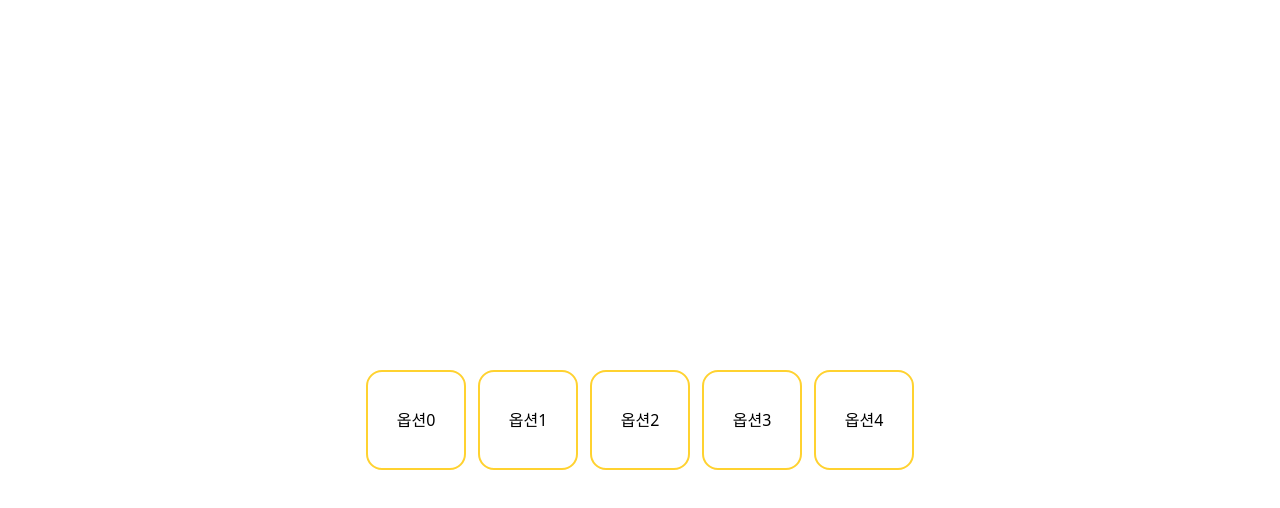
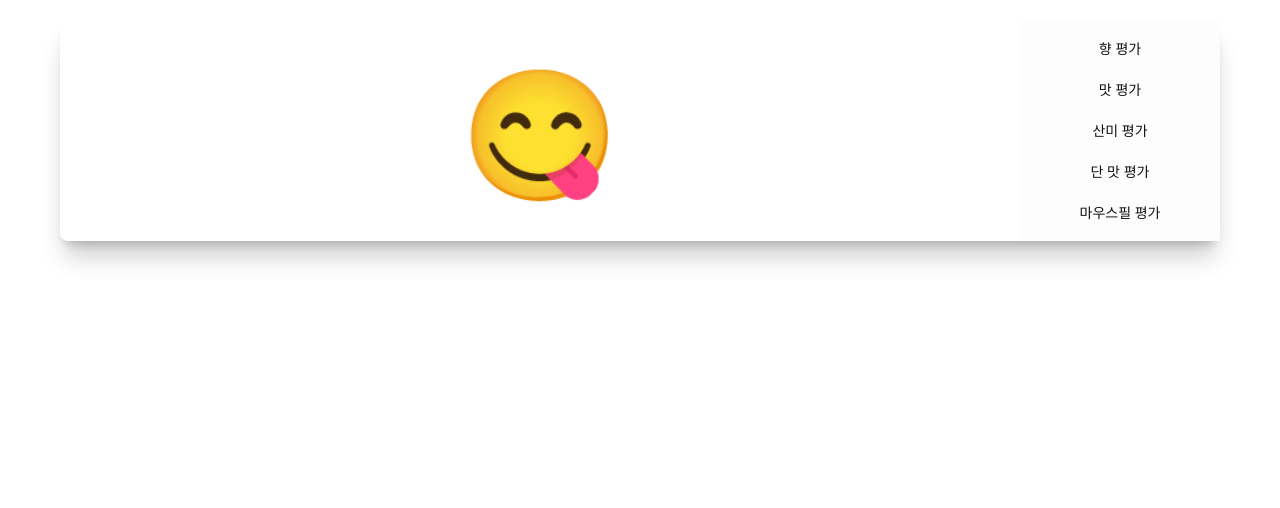
Before and after one commit to wldnjs990/Only_Cup-playground, a React (Vite) app: page / in a window 1280 px wide. Shown: the top 508 px of the page. Built offline with nearby package versions, Linux system fonts and the light colour scheme; what @react-pdf/renderer would draw is missing.

Commit message:
일단 세이브

```diff
--- a/src/pages/form-test/index.tsx
+++ b/src/pages/form-test/index.tsx
@@ -1,61 +1,134 @@
-import clsx from 'clsx';
+'use client';
+
+import { AnimatePresence } from 'motion/react';
 import * as motion from 'motion/react-client';
-import { useState } from 'react';
+import { useEffect, useState } from 'react';
 import { twMerge } from 'tailwind-merge';
+import { FORM_SCHEMA_MOCK } from '../../constants/form_schema_mock';
+import type { EvaluationRootSchema } from '../../hooks/useFormResult';
 
 export default function FormTest() {
-  const arr = Array(5).fill(0);
-  const [boxSelected, setBoxSelected] = useState<number | 'all'>('all');
+  useEffect(() => {
+    const tabs:string[] = FORM_SCHEMA_MOCK.evaluation_schemas.forEach((schema) => {
+      return schema.title;
+    });
+    setSelectedTab(()=>tabs)
+  }, []);
+  const [selectedTab, setSelectedTab] = useState<string>(tabs);
+
+  const tabsStyles = 'flex flex-col';
+  const [test, setTest] = useState<EvaluationRootSchema>(FORM_SCHEMA_MOCK);
+
   return (
-    <div className="flex h-screen w-full flex-col items-center justify-center gap-10">
-      <div className="flex gap-3">
-        {arr.map((_, idx) => {
-          return (
-            <Box
-              key={idx}
-              title={'옵션' + idx}
-              idx={idx}
-              boxSelected={boxSelected}
-              setBoxSelected={setBoxSelected}
-            />
-          );
-        })}
-      </div>
+    <div className="flex h-full w-full flex-row-reverse rounded-lg bg-white shadow-xl/20">
+      <nav className="bg-[#fdfdfd] px-5 py-2">
+        <ul className={twMerge(tabsStyles, 'w-40')}>
+          {test.evaluation_schemas.map((item) => (
+            <motion.li
+              key={item.id}
+              initial={false}
+              animate={{
+                backgroundColor: item === selectedTab ? '#eee' : '#eee0',
+              }}
+              style={tab}
+              onClick={() => setSelectedTab(item)}
+            >
+              {item.title}
+              {item === selectedTab ? (
+                <motion.div style={underline} layoutId="underline" id="underline" />
+              ) : null}
+            </motion.li>
+          ))}
+        </ul>
+      </nav>
+      <main style={iconContainer}>
+        <AnimatePresence mode="wait">
+          <motion.div
+            key={selectedTab ? selectedTab.label : 'empty'}
+            initial={{ y: 10, opacity: 0 }}
+            animate={{ y: 0, opacity: 1 }}
+            exit={{ y: -10, opacity: 0 }}
+            transition={{ duration: 0.2 }}
+            style={icon}
+          >
+            {selectedTab ? selectedTab.icon : '😋'}
+          </motion.div>
+        </AnimatePresence>
+      </main>
     </div>
   );
 }
 
-function Box({
-  title,
-  idx,
-  boxSelected,
-  setBoxSelected,
-}: {
-  title: string;
-  idx: number;
-  boxSelected: number | 'all';
-  setBoxSelected: React.Dispatch<React.SetStateAction<number | 'all'>>;
-}) {
-  return (
-    <motion.button
-      className={twMerge(
-        'flex h-25 w-25 items-center justify-center rounded-2xl border-2 border-amber-300',
-        clsx(boxSelected === idx || boxSelected === 'all' ? 'block' : 'hidden'),
-      )}
-      initial={{ backgroundColor: '#ffffff' }}
-      whileHover={{ backgroundColor: '#fbbf24' }}
-      transition={{ duration: 0.3, ease: 'easeInOut' }}
-      onClick={() => setBoxSelected((prev) => (prev === idx ? 'all' : idx))}
-    >
-      {title}
-    </motion.button>
-  );
-}
+/**
+ * ==============   Styles   ================
+ */
+const tabsStyles: React.CSSProperties = {
+  padding: 0,
+  margin: 0,
+  fontWeight: 500,
+  fontSize: 14,
+  display: 'flex',
+  flexDirection: 'column',
+};
+const tabsContainer: React.CSSProperties = {
+  ...tabsStyles,
+  display: 'flex',
+  width: '100%',
+};
 
-// function HideOptions() {
-//   return (
-//     <div>
-//       <motion.button></motion.button>
-//     </div>
-//   );
-// }
+const tab: React.CSSProperties = {
+  ...tabsStyles,
+  borderRadius: 5,
+  borderBottomLeftRadius: 0,
+  borderBottomRightRadius: 0,
+  width: '100%',
+  padding: '10px 15px',
+  position: 'relative',
+  background: 'white',
+  cursor: 'pointer',
+  height: 24,
+  display: 'flex',
+  justifyContent: 'space-between',
+  alignItems: 'center',
+  flex: 1,
+  minWidth: 0,
+  userSelect: 'none',
+  color: '#0f1115',
+};
+
+const underline: React.CSSProperties = {
+  position: 'absolute',
+  bottom: -2,
+  left: 0,
+  right: 0,
+  height: 2,
+  background: 'var(--accent)',
+};
+
+const iconContainer: React.CSSProperties = {
+  display: 'flex',
+  justifyContent: 'center',
+  alignItems: 'center',
+  flex: 1,
+};
+
+const icon: React.CSSProperties = {
+  fontSize: 128,
+};
+
+/**
+ * ==============   Data   ================
+ */
+
+const allIngredients = [
+  { icon: '🍅', label: 'Tomato' },
+  { icon: '🥬', label: 'Lettuce' },
+  { icon: '🧀', label: 'Cheese' },
+  { icon: '🥕', label: 'Carrot' },
+  { icon: '🍌', label: 'Banana' },
+  { icon: '🫐', label: 'Blueberries' },
+  { icon: '🥂', label: 'Champers?' },
+];
+
+const [tomato, lettuce, cheese] = allIngredients;
+const tabs = [tomato, lettuce, cheese];
--- /dev/null
+++ b/src/pages/form-test/indexx.tsx
@@ -0,0 +1,61 @@
+import clsx from 'clsx';
+import * as motion from 'motion/react-client';
+import { useState } from 'react';
+import { twMerge } from 'tailwind-merge';
+
+export default function FormTest() {
+  const arr = Array(5).fill(0);
+  const [boxSelected, setBoxSelected] = useState<number | 'all'>('all');
+  return (
+    <div className="flex h-screen w-full flex-col items-center justify-center gap-10">
+      <div className="flex gap-3">
+        {arr.map((_, idx) => {
+          return (
+            <Box
+              key={idx}
+              title={'옵션' + idx}
+              idx={idx}
+              boxSelected={boxSelected}
+              setBoxSelected={setBoxSelected}
+            />
+          );
+        })}
+      </div>
+    </div>
+  );
+}
+
+function Box({
+  title,
+  idx,
+  boxSelected,
+  setBoxSelected,
+}: {
+  title: string;
+  idx: number;
+  boxSelected: number | 'all';
+  setBoxSelected: React.Dispatch<React.SetStateAction<number | 'all'>>;
+}) {
+  return (
+    <motion.button
+      className={twMerge(
+        'flex h-25 w-25 items-center justify-center rounded-2xl border-2 border-amber-300',
+        clsx(boxSelected === idx || boxSelected === 'all' ? 'block' : 'hidden'),
+      )}
+      initial={{ backgroundColor: '#ffffff' }}
+      whileHover={{ backgroundColor: '#fbbf24' }}
+      transition={{ duration: 0.3, ease: 'easeInOut' }}
+      onClick={() => setBoxSelected((prev) => (prev === idx ? 'all' : idx))}
+    >
+      {title}
+    </motion.button>
+  );
+}
+
+// function HideOptions() {
+//   return (
+//     <div>
+//       <motion.button></motion.button>
+//     </div>
+//   );
+// }
```
